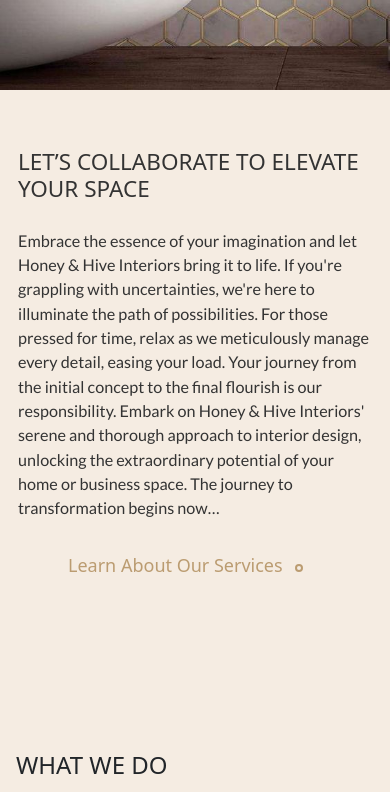
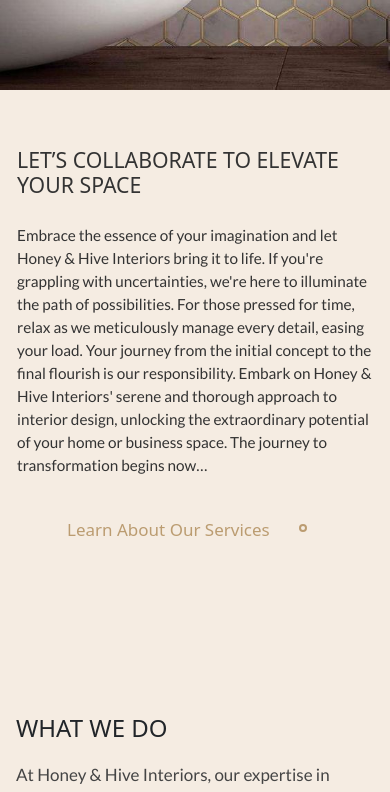
Before and after one commit to AussieKing/HoneyHive, a React (Create React App) app in the folder honey-and-hive/: page / in a window 390 px wide. Shown: the part 1400-2192 px from the top of the page. Built offline with nearby package versions, Linux system fonts and the light colour scheme; a web font is replaced by a local one.

Commit message:
finished last touches, will want to check alt descriptions and work on SEO next

```diff
--- a/honey-and-hive/src/components/About.js
+++ b/honey-and-hive/src/components/About.js
@@ -21,9 +21,6 @@
           Crafting Interiors, from Brisbane and Beyond:<p></p> Honey & Hive Interiors - <em>If you can see it, it exists.</em>
           </h1>
           <div className="content-with-vision">
-            {/* <div className="vision-title">
-              <div className="our-vision-text">OUR ETHOS</div>
-            </div> */}
             <div className="text-and-button">
               <p><strong>OUR ETHOS</strong></p>
               <p>
--- a/honey-and-hive/src/components/Home.css
+++ b/honey-and-hive/src/components/Home.css
@@ -69,51 +69,84 @@
   margin-top: 50px
 }
 
+/* Key Offerings */
+.key-offerings-title {
+  display: flex;
+  flex-direction: column;
+  align-items: flex-start; /* Align items to the start of the flex container */
+}
+
+.key-offerings-title a {
+  display: block; /* This will place each link on a new line */
+  margin-bottom: 10px; /* Adjust the space between the links as needed */
+}
+
+.key-offerings-title .read-more-link {
+  margin-left: 60px; /* Adjust the value as needed */
+}
+
 /* Read more link style */
 .read-more-link {
   position: relative;
   display: inline-block;
   margin-bottom: 75px;
-  max-width: 20%;
+  padding: 0.5em 1em; /* Adjust padding as needed */
+  text-decoration: none; /* Removes underline from links */
+  color: var(--text-color); /* Ensures the text color is consistent */
+  background-color: transparent; /* Ensures background is transparent */
+  transition: color 0.5s ease; /* Smooth transition for color changes */
 }
 
 /* Hover Animations for Links */
-.read-more-link::after {
+/* Read more link style adjustments */
+.key-offerings-title .read-more-link {
+  position: relative;
+  display: inline-block; /* Use flex to better control the positioning of pseudo-elements */
+  align-items: center; /* Align items (including pseudo-elements) vertically */
+  margin-bottom: 75px;
+  padding: 0; /* Remove padding to ensure underline starts at text */
+  text-decoration: none; /* Removes underline from links */
+  color: var(--text-color); /* Ensures the text color is consistent */
+  background-color: transparent; /* Ensures background is transparent */
+}
+
+
+/* The underline effect */
+.key-offerings-title .read-more-link .read-more-link::after {
   content: '';
   position: absolute;
-  width: 100%;
-  height: 1px;
-  bottom: 0;
-  left: 0;
-  background-color: #BB9C71;
-  visibility: hidden;
-  border-radius: 5px;
-  transform: scaleX(0);
-  transition: all 0.3s ease-in-out 0s;
+  left: 0; /* Start at the very left of the element */
+  bottom: -5px; /* Adjust to the desired position below the text */
+  height: 2px;
+  width: 0;
+  background: #BB9C71;
+  transition: width 0.3s ease-in-out;
 }
 
-.read-more-link::before {
+/* When hovering over the link, extend the underline to the full width of the text */
+.key-offerings-title .read-more-link .read-more-link:hover::after {
+  width: 100%;
+}
+
+/* Adjust the circle position */
+.key-offerings-title .read-more-link .read-more-link::before {
   content: '';
   position: absolute;
   top: 50%;
-  right: -20px;
+  right: -20px; /* Adjust if necessary */
   transform: translate(0, -50%);
   width: 8px;
   height: 8px;
-  background-color: transparent;
   border: 2px solid #BB9C71;
   border-radius: 50%;
-  transition: all 0.3s ease-in-out;
+  transition: background-color 0.3s ease-in-out;
 }
 
-.read-more-link:hover::after {
-  visibility: visible;
-  transform: scaleX(1);
+/* Change the circle's background on hover */
+.key-offerings-title .read-more-link .read-more-link:hover::before {
+  background-color: #BB9C71;
 }
 
-.read-more-link:hover::before {
-  background-color: #BB9C71;
-}
 
 /* Content wrapper */
 .home-content-wrapper {
@@ -264,7 +297,7 @@
   .home-page p,
   .home-page a,
   .home-page .book-consultation-link {
-    font-size: 18px;
+    font-size: 17px;
   }
 }
 
--- a/honey-and-hive/src/components/Services.js
+++ b/honey-and-hive/src/components/Services.js
@@ -71,7 +71,7 @@
           </div>
           <div className="services-hero-text">
           <h1 ref={ref}>
-        Serving <em className={inView ? 'em-animate' : ''}>Your</em> Vision.
+        Serving <p></p><em className={inView ? 'em-animate' : ''}>Your</em><p></p> Vision.
       </h1>
           </div>
         </div>
@@ -167,7 +167,7 @@
             </p>
             <div className="interior-design-phases">
               <div className="phase-container">
-                <h2>PHASE ZERO</h2>
+                <h2>PHASE 0</h2>
                 <div>
                   <p>INITIAL CONSULTATION</p>
                   <p>
@@ -183,7 +183,7 @@
                 </div>
               </div>
               <div className="phase-container">
-                <h2>PHASE ONE</h2>
+                <h2>PHASE 1</h2>
                 <div>
                   <p>CONCEPT DESIGN</p>
                   <p>
@@ -196,7 +196,7 @@
                 </div>
               </div>
               <div className="phase-container">
-                <h2>PHASE TWO</h2>
+                <h2>PHASE 2</h2>
                 <div>
                   <p>DESIGN DEVELOPMENT</p>
                   <p>
@@ -209,7 +209,7 @@
                 </div>
               </div>
               <div className="phase-container">
-                <h2>PHASE THREE</h2>
+                <h2>PHASE 3</h2>
                 <div>
                   <p>DESIGN DOCUMENTATION</p>
                   <p>
@@ -223,7 +223,7 @@
                 </div>
               </div>
               <div className="phase-container">
-                <h2>PHASE FOUR</h2>
+                <h2>PHASE 4</h2>
                 <div>
                   <p>CONSTRUCTION</p>
                   <p>
@@ -237,7 +237,7 @@
                 </div>
               </div>
               <div className="phase-container">
-                <h2>PHASE FIVE</h2>
+                <h2>PHASE 5</h2>
                 <div>
                   <p>FURNITURE & STYLING</p>
                   <p>
```
